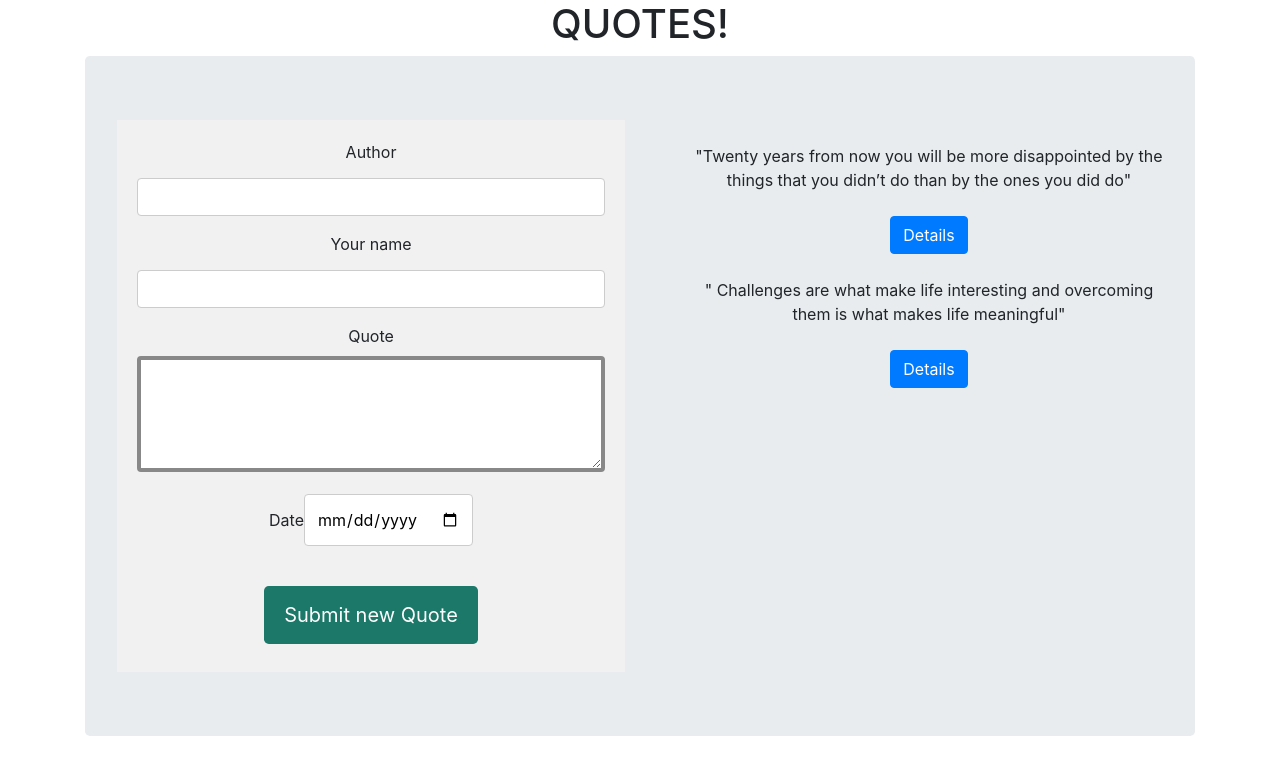
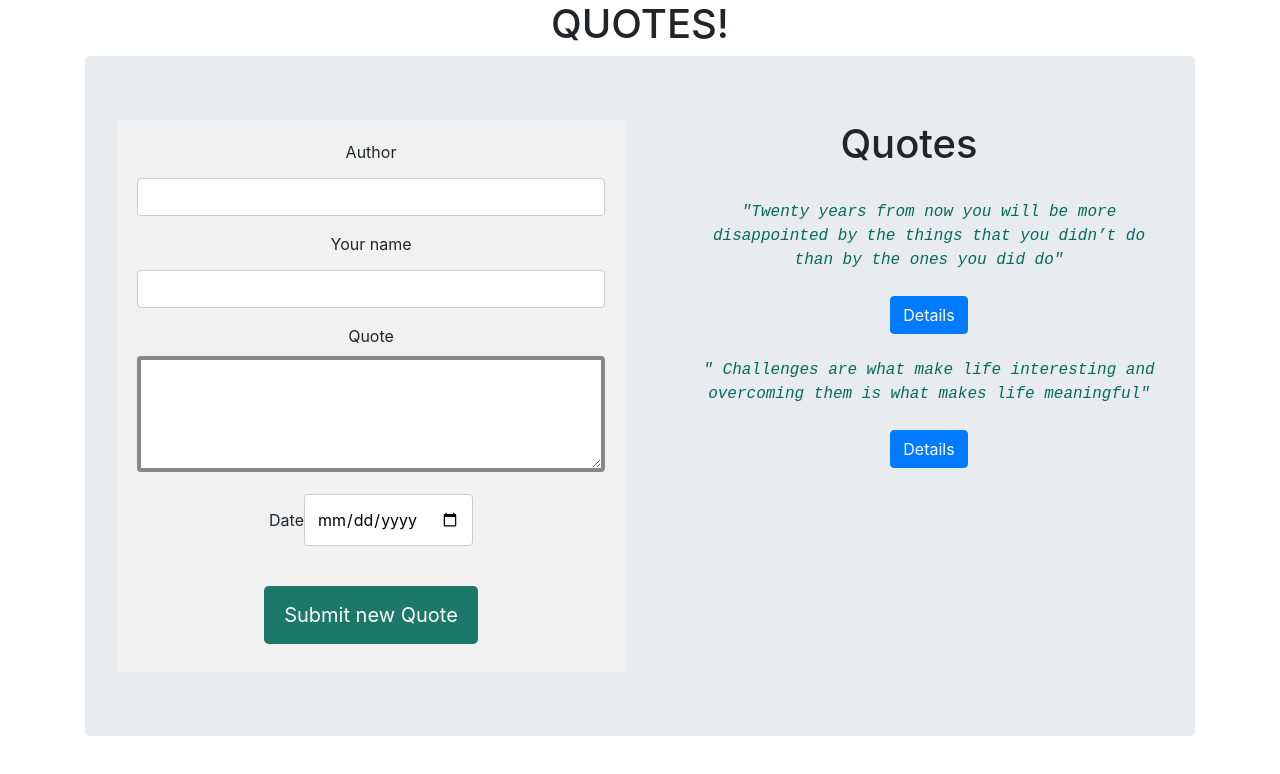
Before and after one commit to wanjiiru/Quotes, an Angular app: page / in a window 1280 px wide. Shown: the top 774 px of the page. Built offline with nearby package versions, Linux system fonts and the light colour scheme.

Commit message:
add component styles

```diff
--- a/src/app/quote-details/quote-details.component.html
+++ b/src/app/quote-details/quote-details.component.html
@@ -1,3 +1,4 @@
+
 <div class="jumbotron">
 
         <p>Author : {{quote.author}}</p>
--- a/src/app/quote/quote.component.css
+++ b/src/app/quote/quote.component.css
@@ -1,3 +1,5 @@
-.container{
-    /* background-color: aqua; */
+li{
+    font-family: 'Courier New', Courier, monospace;
+    font-style: italic;
+
 }
--- a/src/app/quote/quote.component.html
+++ b/src/app/quote/quote.component.html
@@ -12,9 +12,10 @@
             </div>
 
         <div class="col-md-6">
+          <h1>Quotes</h1>
             <ul>
                 <div *ngFor = "let quote of quotes; let i = 'index'" style="list-style: none"><br>
-                  <li>"{{quote.quoteDesc}}"</li>
+                  <li style="color:#056b5b;">"{{quote.quoteDesc}}"</li>
                   <br>
                   <button class="btn btn-primary" (click)='toogleDetails(i)'>Details</button><br>
                 <app-quote-details *ngIf="quote.showDetails" [quote]='quote' (isComplete)= 'completeQuote($event,i)'></app-quote-details>
```
